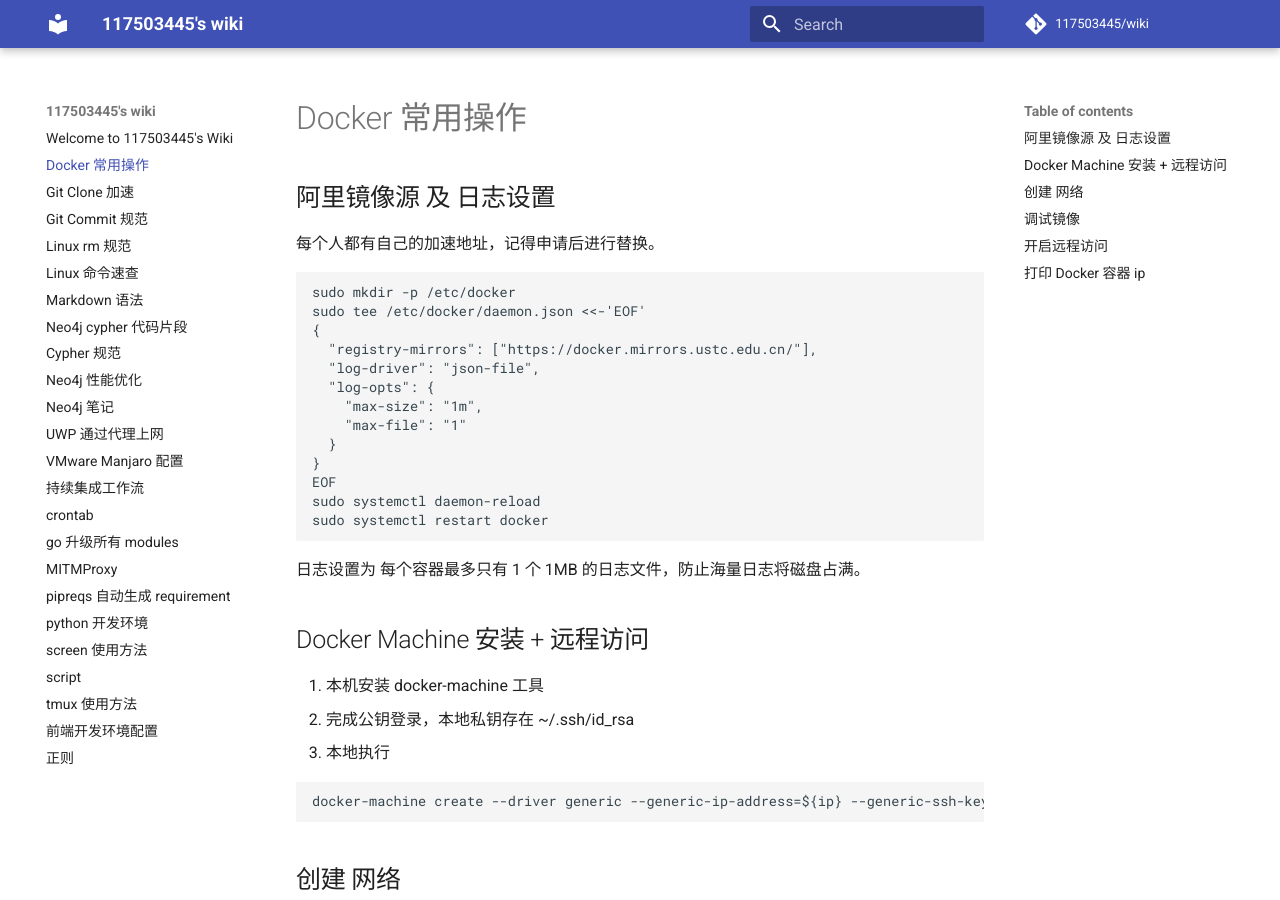
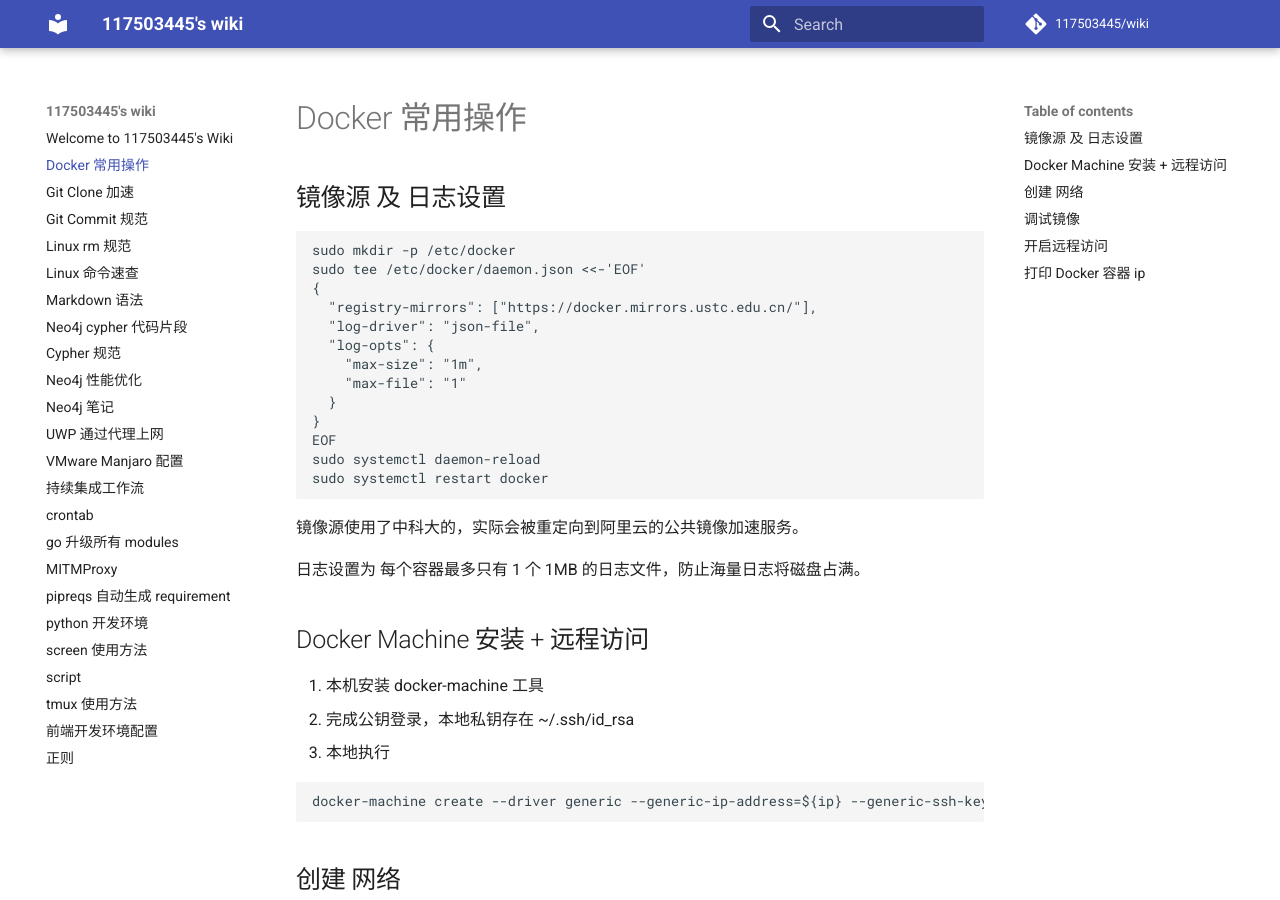
Before and after one commit to 117503445/wiki, an MkDocs documentation site: the page built from docs/Docker 常用操作.md, in a window 1280 px wide and 900 px high. Built offline with MkDocs 1.6.1 and Material for MkDocs 9.7.7, drawn with Linux system fonts in a browser that asks for light colours; comment, search, counter and statistics services are not loaded.

Commit message:
Update Docker 常用操作.md

````diff
--- a/docs/Docker 常用操作.md
+++ b/docs/Docker 常用操作.md
@@ -1,8 +1,6 @@
 # Docker 常用操作
 
-## 阿里镜像源 及 日志设置
-
-每个人都有自己的加速地址，记得申请后进行替换。
+## 镜像源 及 日志设置
 
 ```bash
 sudo mkdir -p /etc/docker
@@ -19,6 +17,8 @@ EOF
 sudo systemctl daemon-reload
 sudo systemctl restart docker
 ```
+
+镜像源使用了中科大的，实际会被重定向到阿里云的公共镜像加速服务。
 
 日志设置为 每个容器最多只有 1 个 1MB 的日志文件，防止海量日志将磁盘占满。
 
````
